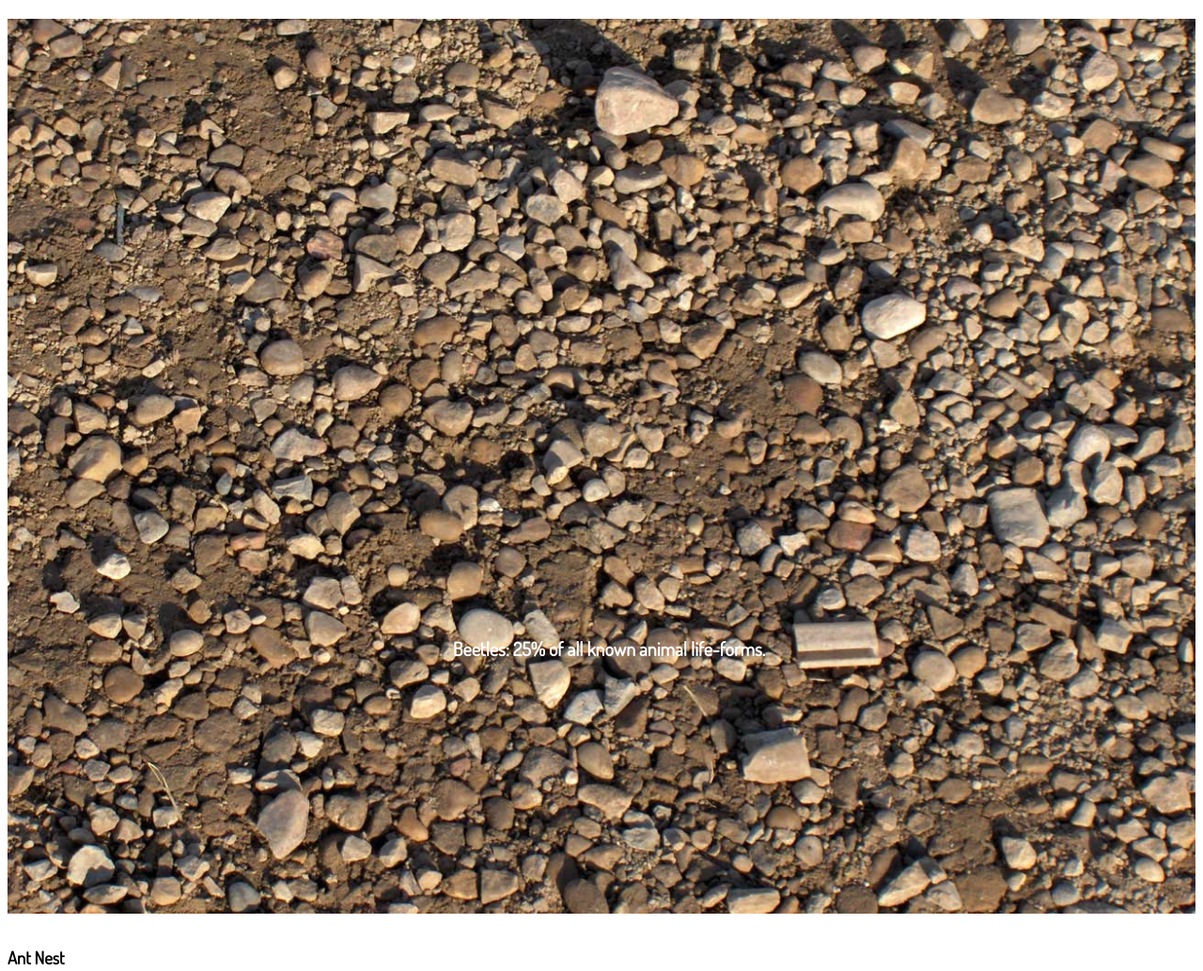
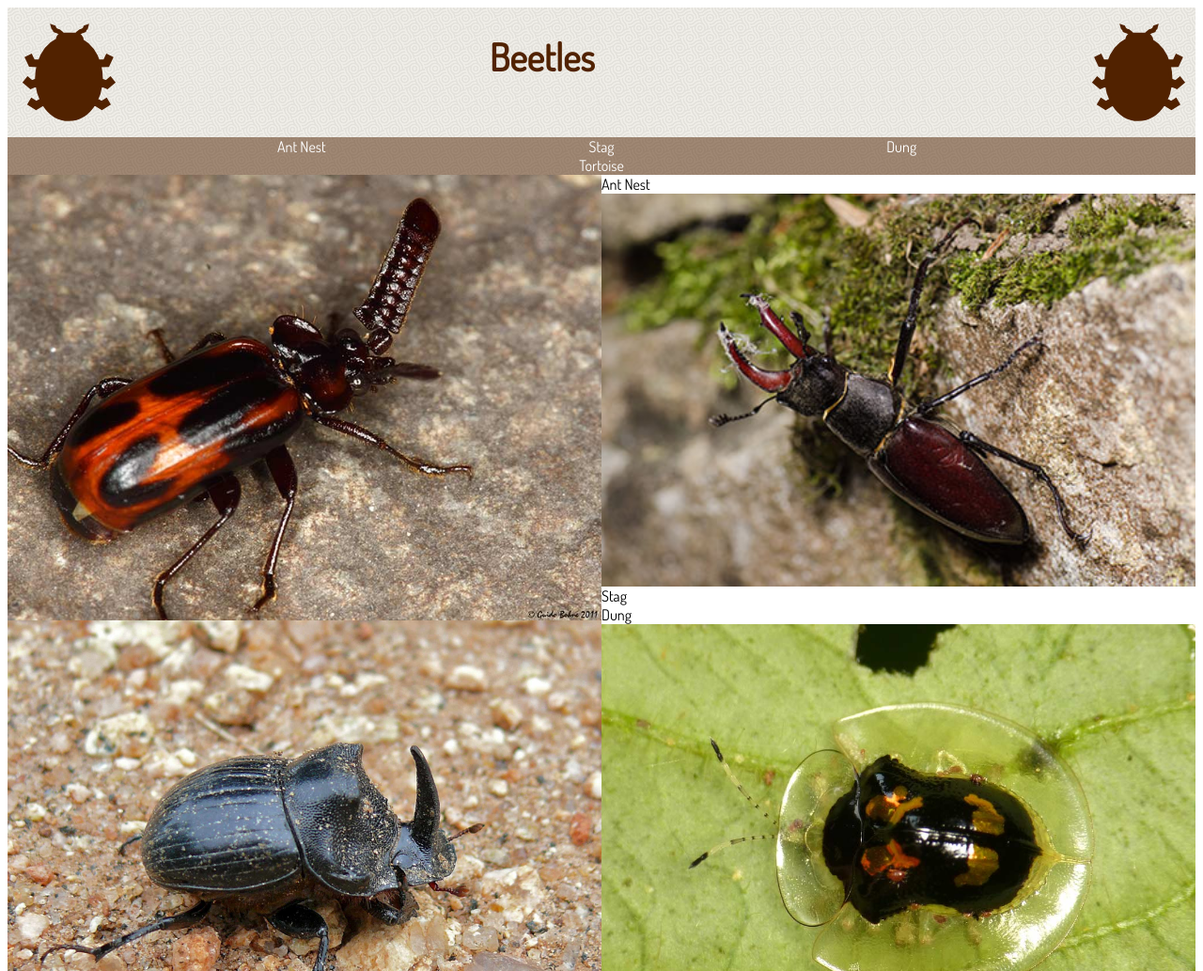
Before and after one commit to shannonhawn/assigment-7-images, a plain HTML site: page index.html in a window 1280 px wide. Shown: the top 1033 px of the page at 94% size. Drawn offline with Linux system fonts and the light colour scheme.

Commit message:
added header, transparency

```diff
--- a/css/main.css
+++ b/css/main.css
@@ -12,19 +12,25 @@ body{
 }
 
 header{
-  position:relative;
-  padding:0.75em 0;
-  text-align:center;
+  padding:0;
+  background-image: url("../images/subtle_white_mini_waves.png");
 }
 
-.btn{
-  display: inline-block;
-  padding: 0.5em 0.75em;
-  text-decoration:none;
-  color: #fff;
-  background-color: #a8ae98;
-  background-image: linear-gradient(to bottom, #a8ae98, #5b5e52);
-  border-radius:10px;
+nav{
+  overflow:hidden;
+  text-align:center;
+  width:100%;
+  background-color: rgba(81, 34, 0, 0.5);
+}
+
+nav li{
+  display:inline-block;
+  width:25%;
+}
+
+nav ul{
+  padding:0;
+  margin:0;
 }
 
 a{
@@ -40,6 +46,7 @@ a{
 .dung-image{
   width:50%;
   float:left;
+  clear:both;
 }
 
 .stag-image{
@@ -59,30 +66,31 @@ a{
 }
 
 h1{
-  font-size:12px;
+  font-size:2.5rem;
+  font-weight:700;
   color:#512200;
   text-align:center;
-  position:absolute;
-  width:100%;
-  bottom:16px;
+  width:70%;
+  bottom:36px;
+  float:left;
   font-family:"Dosis";
 }
 
 h2{
-  font-size: 20px;
-  font-family: "Dosis";
+  font-size:50px;
+  font-family:"Dosis";
   color:white;
   width:100%;
   text-align:center;
   position:absolute;
-  top:33em;
+  top:20em;
   clear:both;
   z-index:9;
 }
 
-.ant-nest{
-  font-size: 50px;
-  font-family: "Dosis";
+.figcaption{
+  font-size:20px;
+  font-family:"Dosis";
   color:white;
   width:100%;
   text-align:center;
@@ -92,38 +100,18 @@ h2{
   z-index:9;
 }
 
-.stag-beetle{
-  font-size: 50px;
-  font-family: "Dosis";
-  color:white;
-  width:100%;
-  text-align:center;
-  position:absolute;
-  top:73em;
-  clear:both;
-  z-index:9;
+.header-beetle-left{
+  width:10%;
+  float:left;
+  padding:0.7em 0 0.5em 0.5em;
+  top:30px;
+  right:5px;
 }
 
-.dung-beetle{
-  font-size: 50px;
-  font-family: "Dosis";
-  color:white;
-  width:100%;
-  text-align:center;
-  position:absolute;
-  top:73em;
-  clear:both;
-  z-index:9;
+.header-beetle-right{
+  width:10%;
+  float:right;
+  padding:0.7em 0 0.5em 0.5em;
+  top:30px;
+  right:5px;
 }
-
-.tortoise-beetle{
-  font-size: 50px;
-  font-family: "Dosis";
-  color:white;
-  width:100%;
-  text-align:center;
-  position:absolute;
-  top:73em;
-  clear:both;
-  z-index:9;
-}
--- a/index.html
+++ b/index.html
@@ -8,41 +8,46 @@
   </head>
 
 <body>
-  <header id="header">
-        <h1>Beetles</h1>
-          <img class="sand"src="images/59402778_e3fe0706d8_o.jpg" alt="Image of Sand">
-  </header>
 
-    <h2>
-      Beetles: 25% of all known animal life-forms.
-    </h2>
+  <header>
+    <img src="images/beetle-logo.svg" class="header-beetle-left" alt="small logo of a beetle">
+    <h1>Beetles</h1>
+    <img src="images/beetle-logo.svg" class="header-beetle-right" alt="small logo of a beetle">
+
+<div>
+  <nav>
+    <ul>
+      <li><a href="#">Ant Nest</a></li>
+      <li><a href="#">Stag</a></li>
+      <li><a href="#">Dung</a></li>
+      <li><a href="#">Tortoise</a></li>
+    </ul>
+  </nav>
+</div>
+</header>
+
+  <div class="life-forms">
+    <h2>Beetles: 25% of all known animal life-forms.</h2>
+  </div>
 
   <div class="ant">
-    <h3 id="ant-nest">
-      Ant Nest
-    </h3>
         <img class="ant-image" src="images/ant-nest-beetle.jpg" alt="Image of Ant Nest Beetle">
+      <figcaption class="button-left"<ahref="#">Ant Nest</a></figcaption>
   </div>
 
   <div class="stag">
-    <h3 class="stag-beetle" id="stag-beetle">
-      Stag
-    </h3>
       <img class="stag-image" src="images/stag-beetle.jpg" alt="Image of Stag Beetle">
+      <figcaption class="button-right"<ahref="#">Stag</a></figcaption>
   </div>
 
   <div class="dung">
-    <h3 class="dung-beetle" id="dung-beetle">
-      Dung
-    </h3>
       <img class="dung-image" src="images/dung-beetle.jpg" alt="Image of Dung Beetle">
+      <figcaption class="button-left"<ahref="#">Dung</a></figcaption>
   </div>
 
   <div class="tortoise">
-    <h3 id="tortoise-beetle">
-      Tortoise
-    </h3>
       <img class="tortoise-image" src="images/tortoise-beetle.jpg" alt="Image of Tortoise Beetle">
+      <figcaption class="button-right"<ahref="#">Tortoise</a></figcaption>
   </div>
 
 <footer>
```
Also changed, not shown: images/beetle-logo.svg (added), images/subtle_white_mini_waves.png (added).
